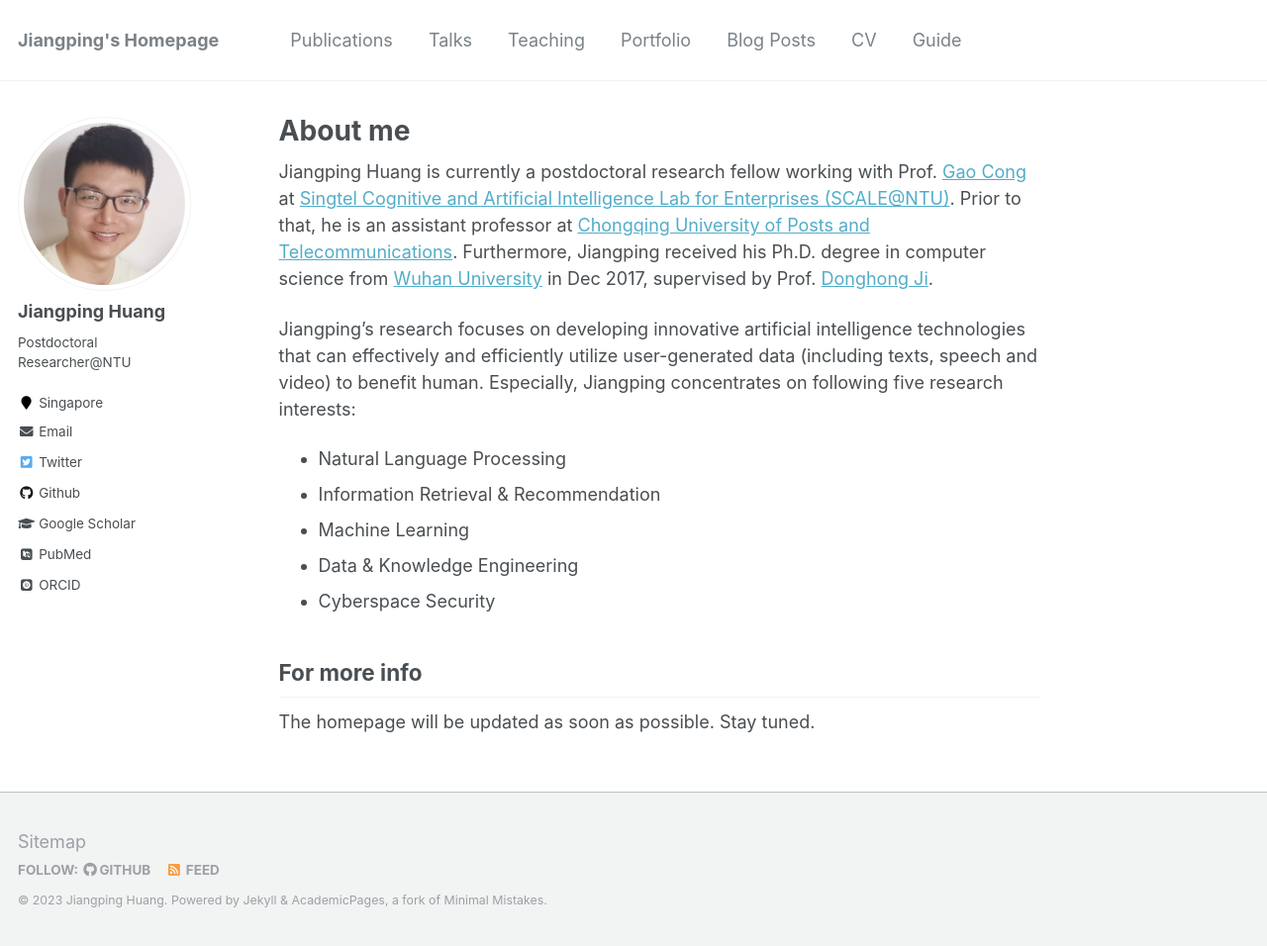
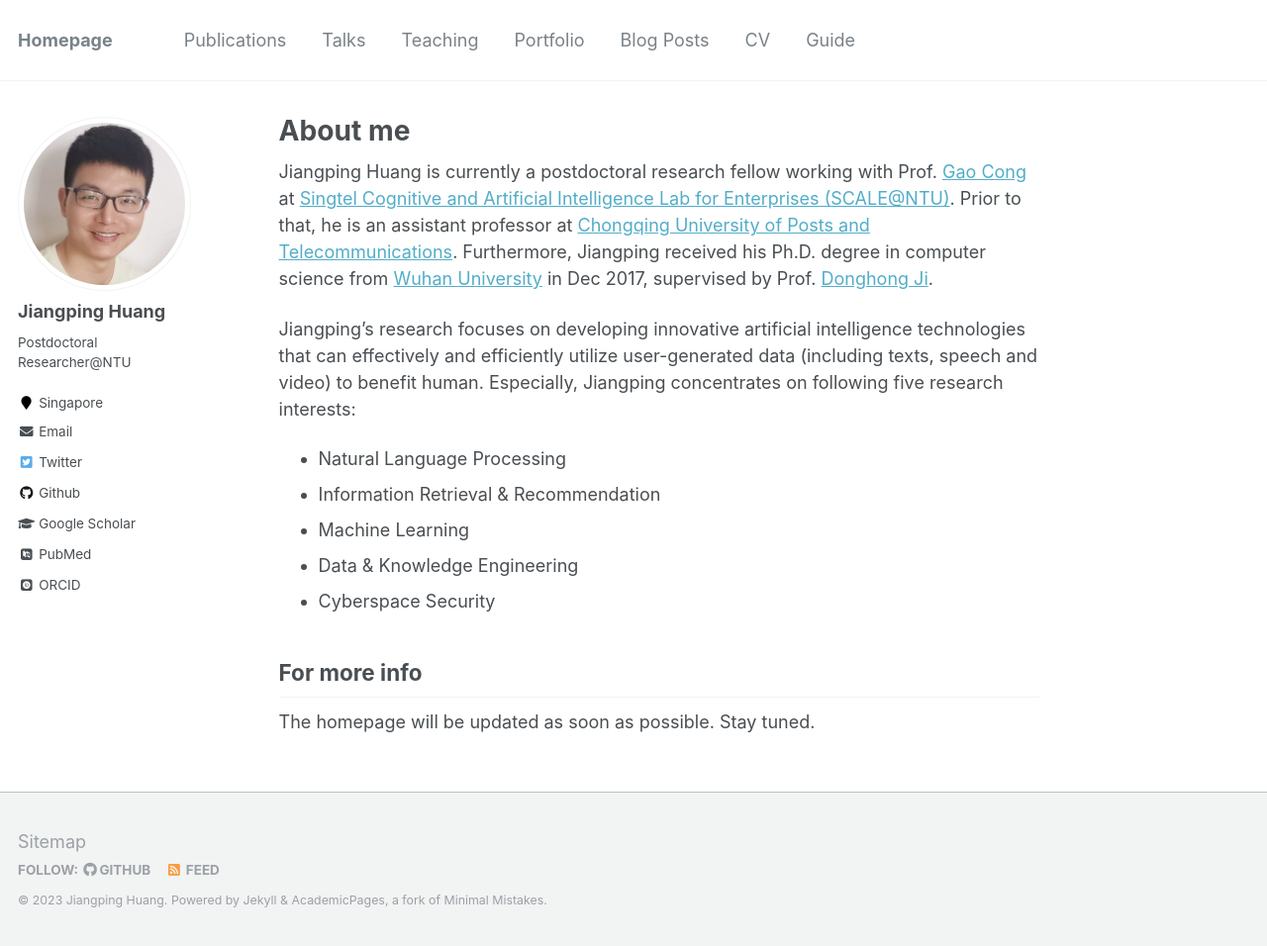
Before and after one commit to jiangpinghuang/h-jp.github.io, a Jekyll site: the page built from _pages/about.md, in a window 1280 px wide and 956 px high. Shown: the whole window at 99% size. Built offline with Jekyll 4.4.1, drawn with Linux system fonts in a browser that asks for light colours; some web fonts are replaced.

Commit message:
inital commit

```diff
--- a/_config.yml
+++ b/_config.yml
@@ -7,7 +7,7 @@
 
 # Site Settings
 locale                   : "en-US"
-title                    : "Jiangping's Homepage"
+title                    : "Homepage"
 title_separator          : "-"
 name                     : &name "Jiangping Huang"
 description              : &description "Postdoctoral Researcher@NTU"
```
